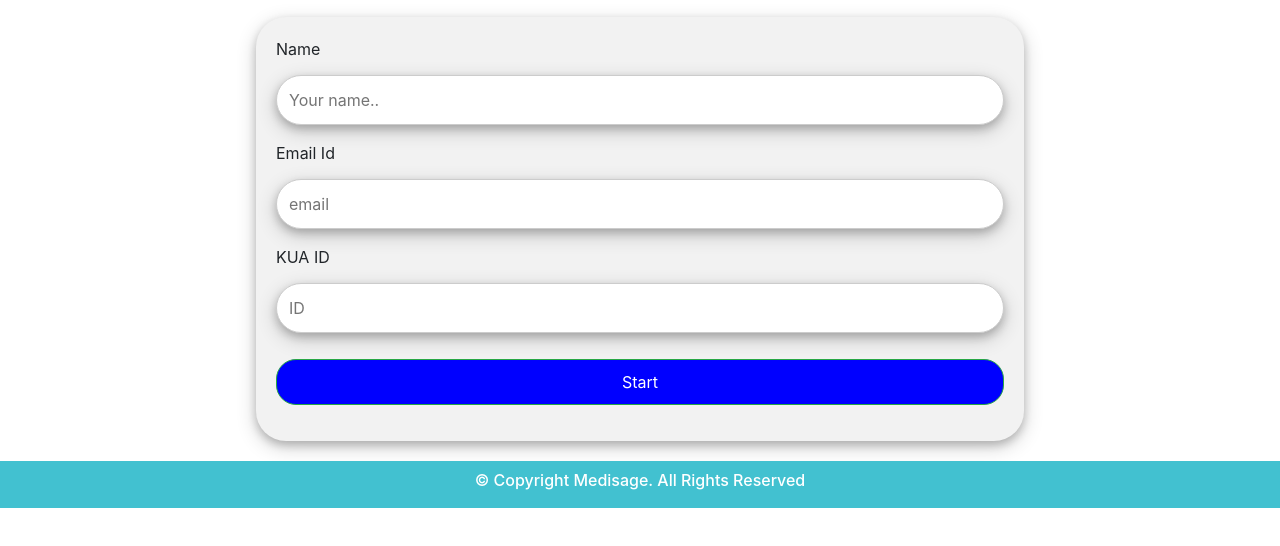
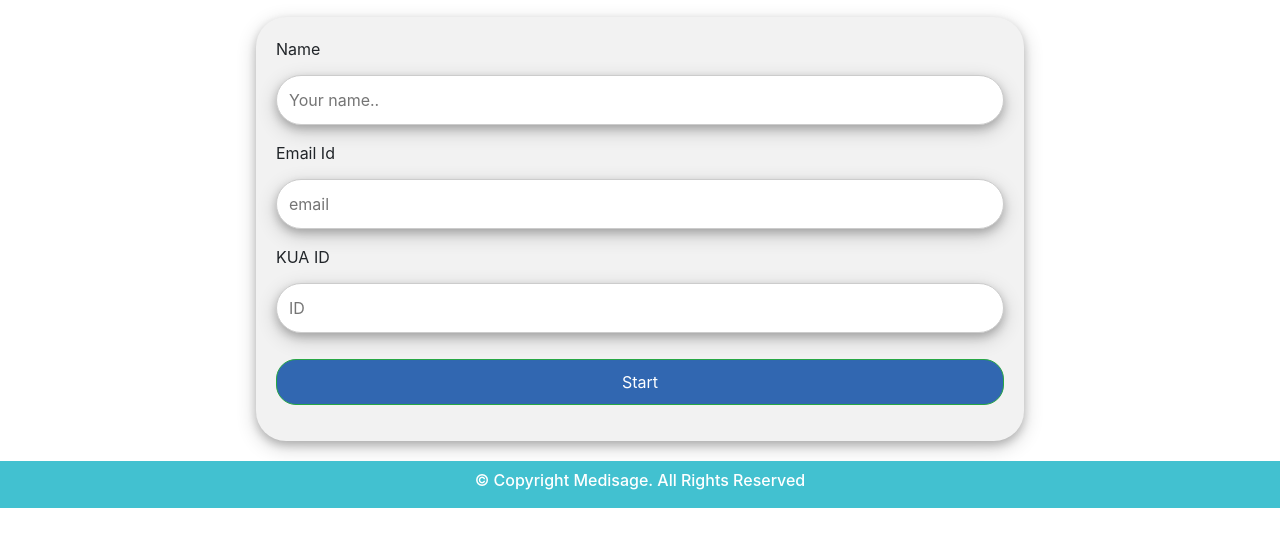
Before and after one commit to 1305-shivanijha/quizy, a plain HTML site: page index.html in a window 1280 px wide. Shown: the part 60-606 px from the top of the page. Drawn offline with nearby package versions, Linux system fonts and the light colour scheme.

Commit message:
Update index.html

```diff
--- a/index.html
+++ b/index.html
@@ -207,7 +207,7 @@ color:black;
 
         </form>
 
-       <button class="btn btn-success btn-block" onclick="initCounter()" id="start-btn" style="padding:10px;background-color:blue;margin-top:10px;border-radius:20px;">Start</button>
+       <button class="btn btn-success btn-block" onclick="initCounter()" id="start-btn" style="padding:10px;background-color:#3167B1;margin-top:10px;border-radius:20px;">Start</button>
        </form>
         </div>
 
```
